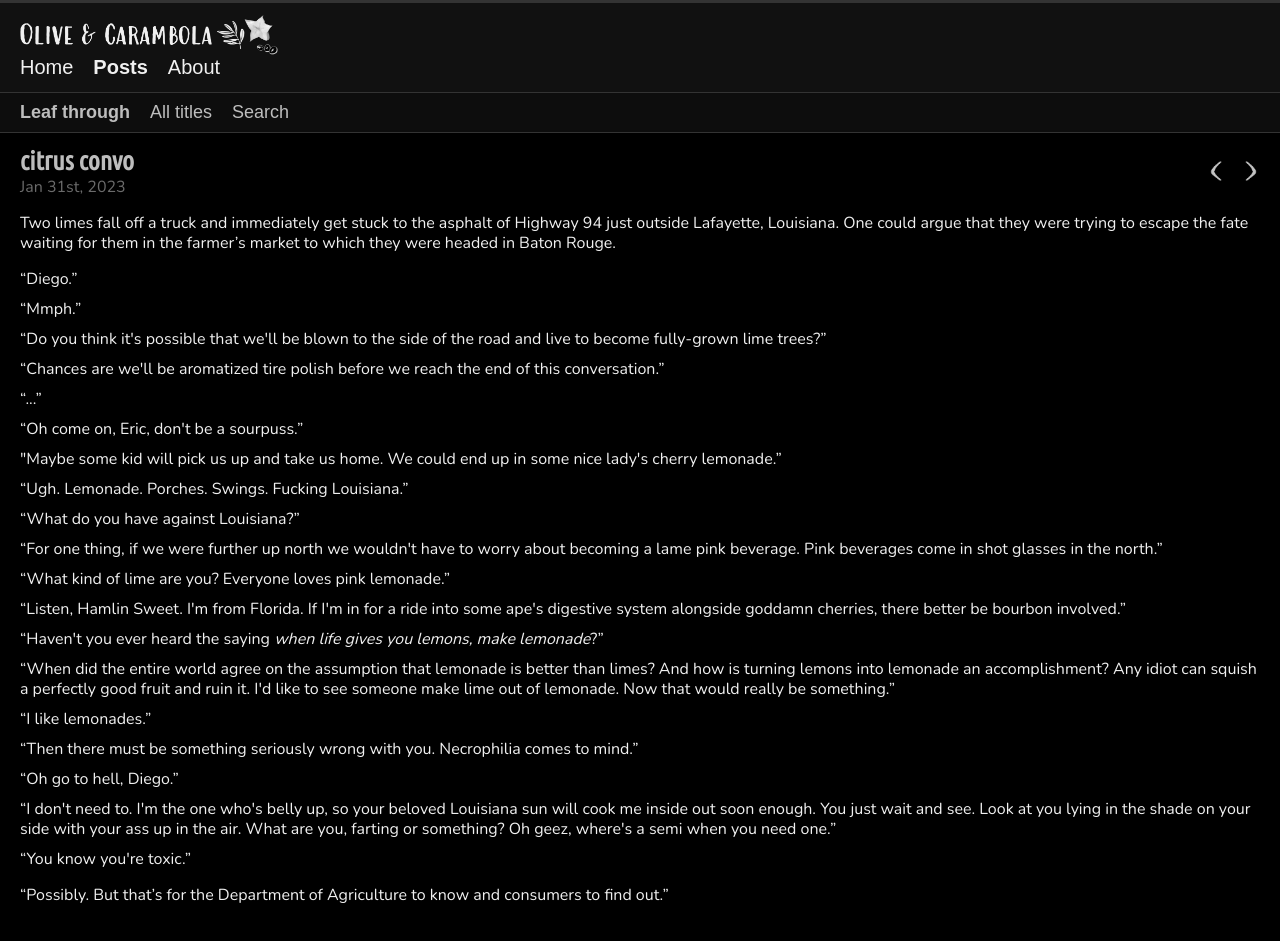
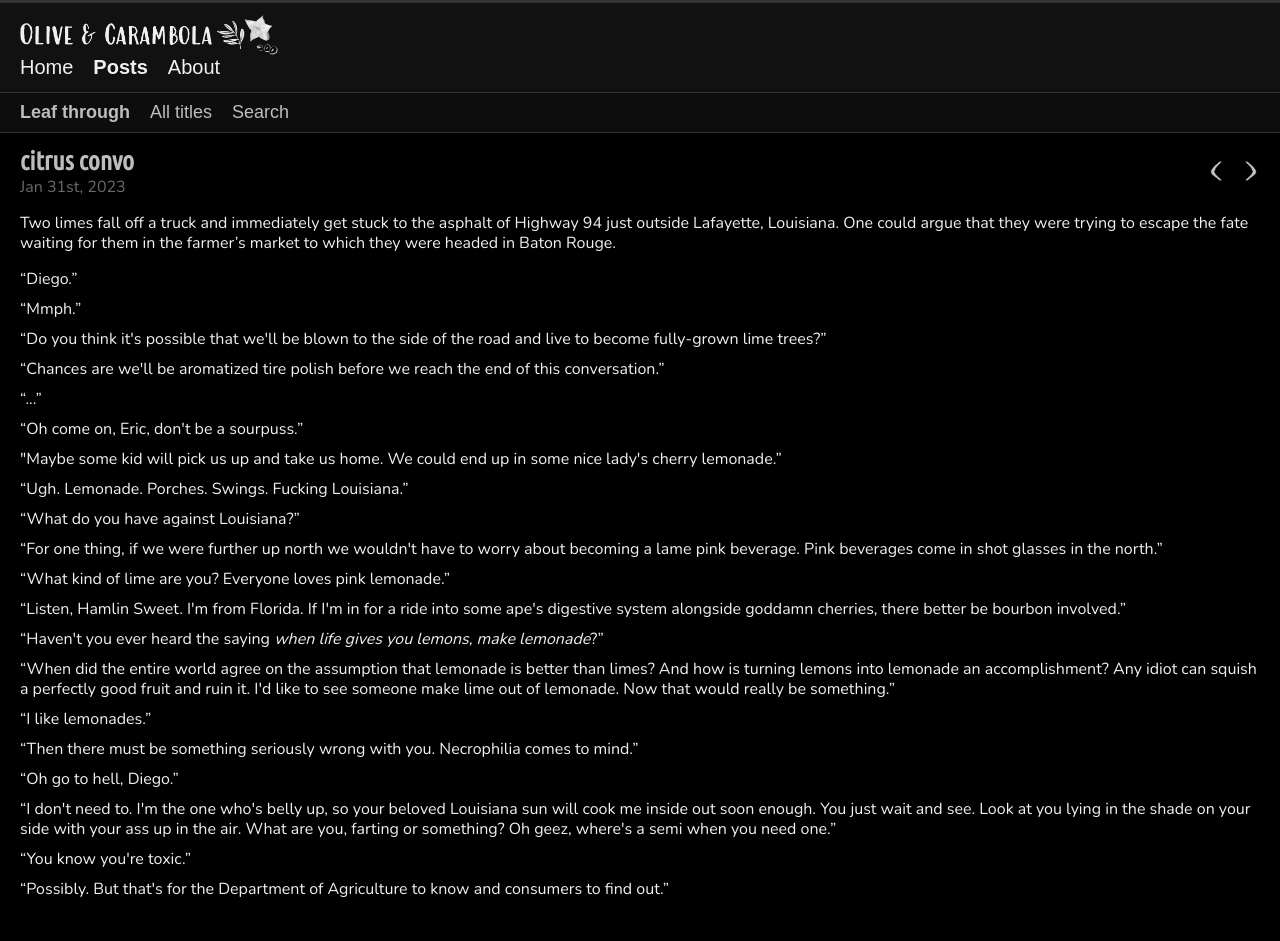
Before and after one commit to olivecarambola/logbook, a Jekyll site: the page built from _posts/2023-01-31-citrusconvo.md, in a window 1280 px wide. Built offline with Jekyll 4.4.1, drawn with Linux system fonts in a browser that asks for light colours; some web fonts are replaced.

Commit message:
Update 2023-01-31-citrusconvo.md

```diff
--- a/_posts/2023-01-31-citrusconvo.md
+++ b/_posts/2023-01-31-citrusconvo.md
@@ -33,4 +33,4 @@ Two limes fall off a truck and immediately get stuck to the asphalt of Highway 9
 <p class="text-customspace">“Oh go to hell, Diego.”</p>
 <p class="text-customspace">“I don't need to. I'm the one who's belly up, so your beloved Louisiana sun will cook me inside out soon enough. You just wait and see. Look at you lying in the shade on your side with your ass up in the air. What are you, farting or something? Oh geez, where's a semi when you need one.”</p>
 <p class="text-customspace">“You know you're toxic.”</p>
-“Possibly. But that's for the Department of Agriculture to know and consumers to find out.”
+<p class="text-customspace">“Possibly. But that's for the Department of Agriculture to know and consumers to find out.”</p>
```
